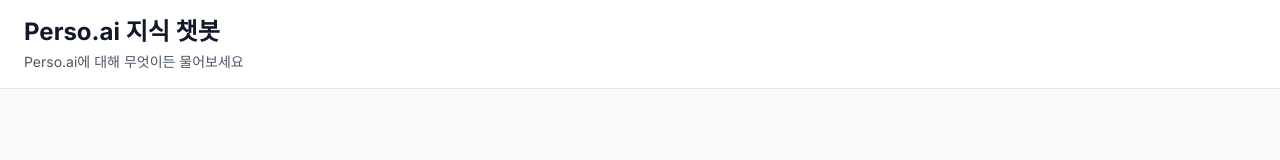
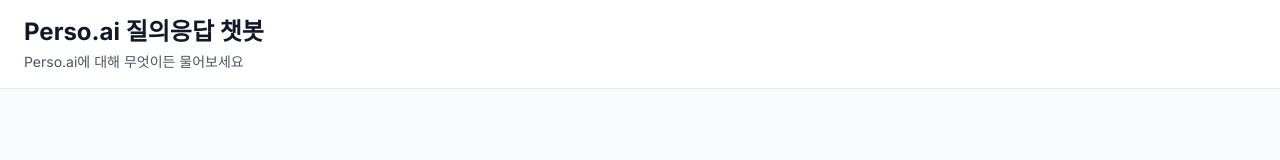
Before and after one commit to YounghwanShin/PersoChatBot, a Next.js app in the folder frontend/: page / in a window 1280 px wide. Shown: the top 160 px of the page. Built offline with nearby package versions, Linux system fonts and the light colour scheme.

Commit message:
frontend 디자인 수정

```diff
--- a/frontend/src/app/layout.tsx
+++ b/frontend/src/app/layout.tsx
@@ -5,8 +5,8 @@ import './globals.css';
 const inter = Inter({ subsets: ['latin'] });
 
 export const metadata: Metadata = {
-  title: 'Perso.ai 지식 챗봇',
-  description: '벡터 데이터베이스를 활용한 Perso.ai 지식기반 챗봇',
+  title: 'Perso.ai 질의응답 챗봇',
+  description: '벡터 데이터베이스를 활용한 Perso.ai 챗봇',
 };
 
 export default function RootLayout({
--- a/frontend/src/components/ChatInterface.tsx
+++ b/frontend/src/components/ChatInterface.tsx
@@ -84,7 +84,7 @@ export default function ChatInterface() {
     <div className="flex flex-col h-screen bg-gray-50">
       <div className="bg-white border-b border-gray-200 px-6 py-4">
         <h1 className="text-2xl font-bold text-gray-900">
-          Perso.ai 지식 챗봇
+          Perso.ai 질의응답 챗봇
         </h1>
         <p className="text-sm text-gray-600 mt-1">
           Perso.ai에 대해 무엇이든 물어보세요
```
